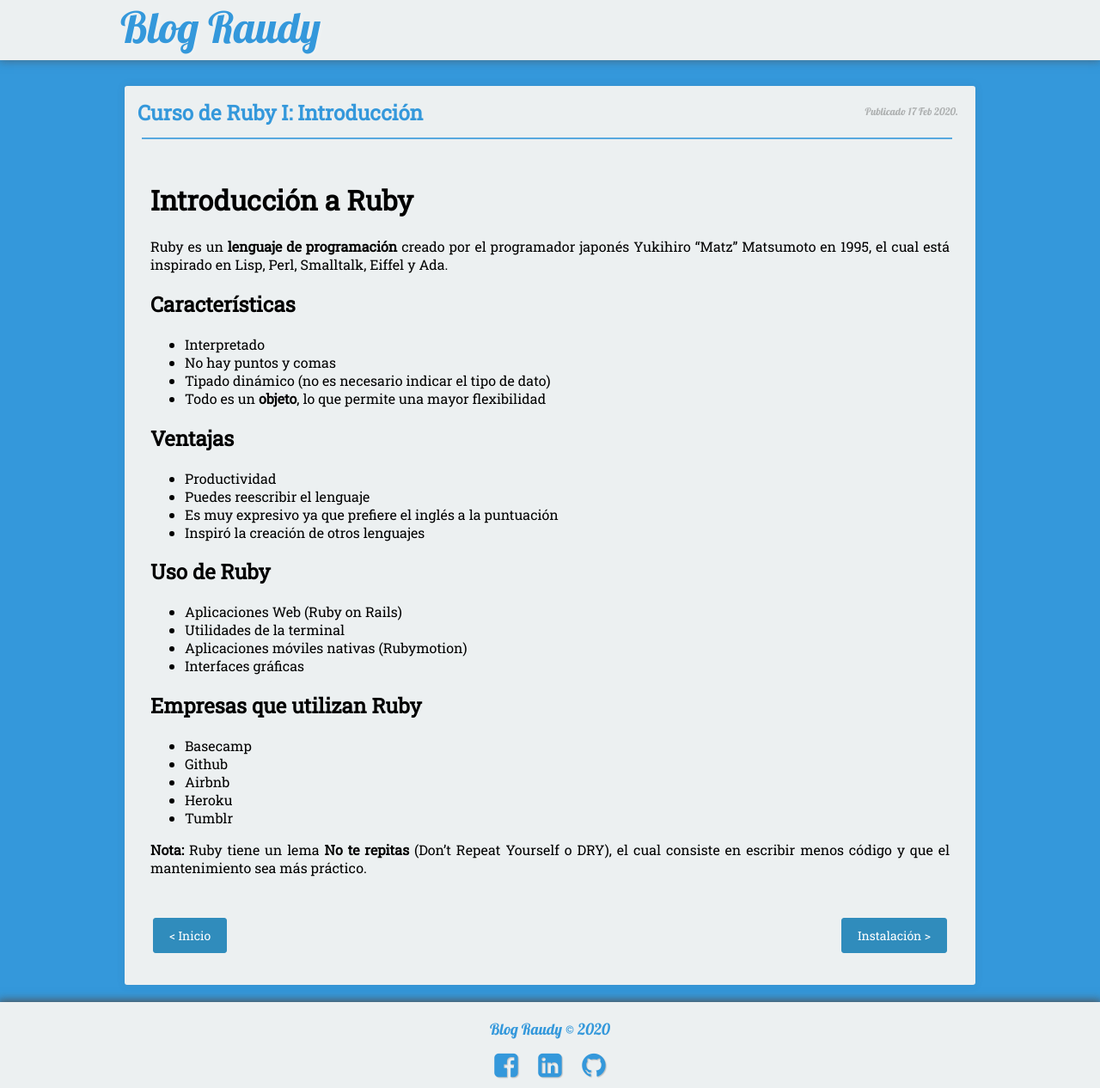
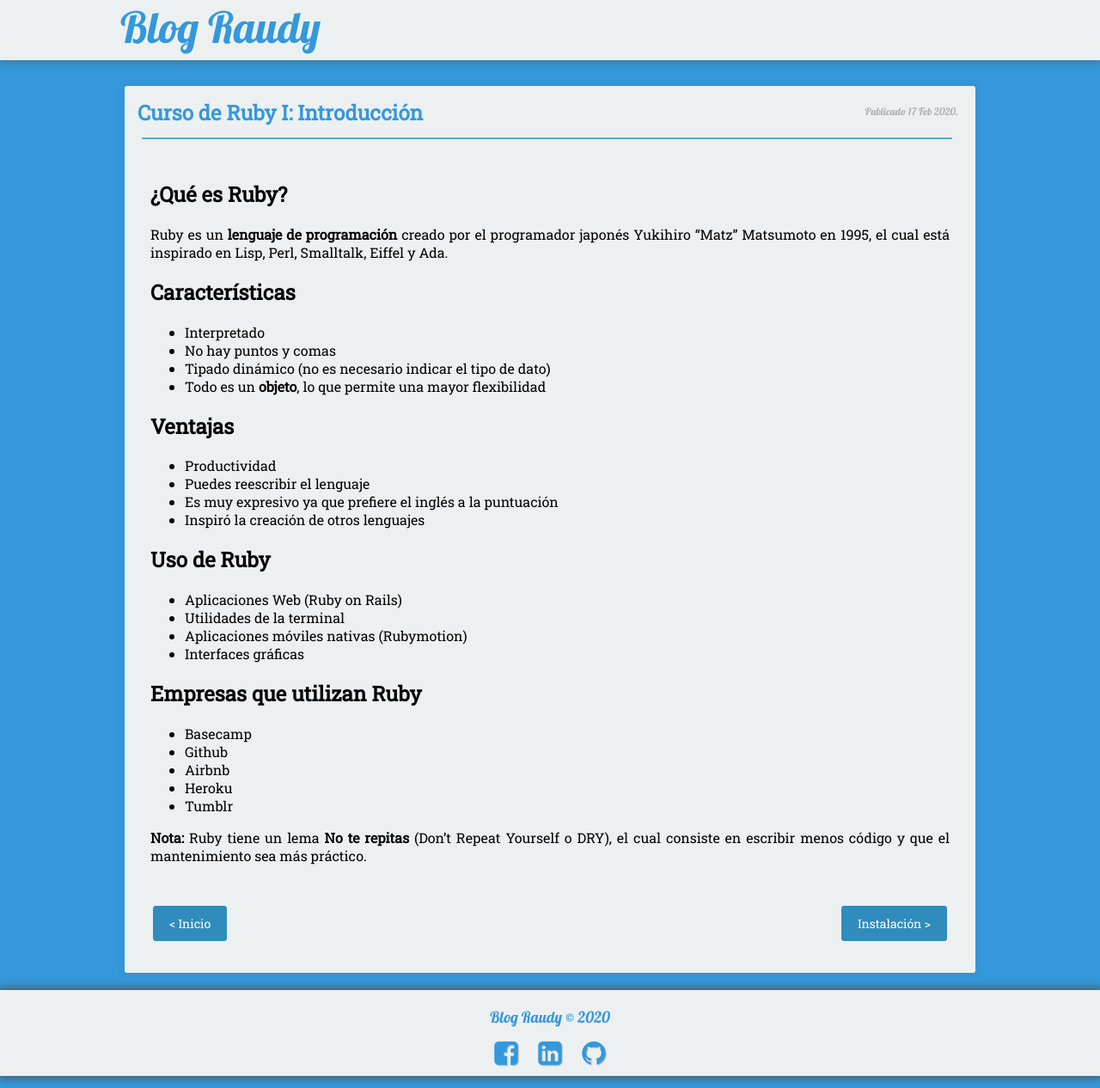
Before and after one commit to nisoto/Blog-anterior-2.0, a Jekyll site: the page built from _posts/2020-02-17-ruby-i-introduccion.md, in a window 1280 px wide. Shown: the whole page at 86% size. Built offline with Jekyll 4.4.1, drawn with Linux system fonts in a browser that asks for light colours; nearby versions of some CDN libraries.

Commit message:
Update 2020-02-17-ruby-i-introduccion.md

```diff
--- a/_posts/2020-02-17-ruby-i-introduccion.md
+++ b/_posts/2020-02-17-ruby-i-introduccion.md
@@ -6,7 +6,7 @@ excerpt: "Capítulo N°1 del curso de Ruby"
 tags: [ruby]
 ---
 
-# Introducción a Ruby
+## ¿Qué es Ruby?
 
 Ruby es un **lenguaje de programación** creado por el programador japonés Yukihiro “Matz” Matsumoto en 1995, el cual está inspirado en Lisp, Perl, Smalltalk, Eiffel y Ada.
 
```
